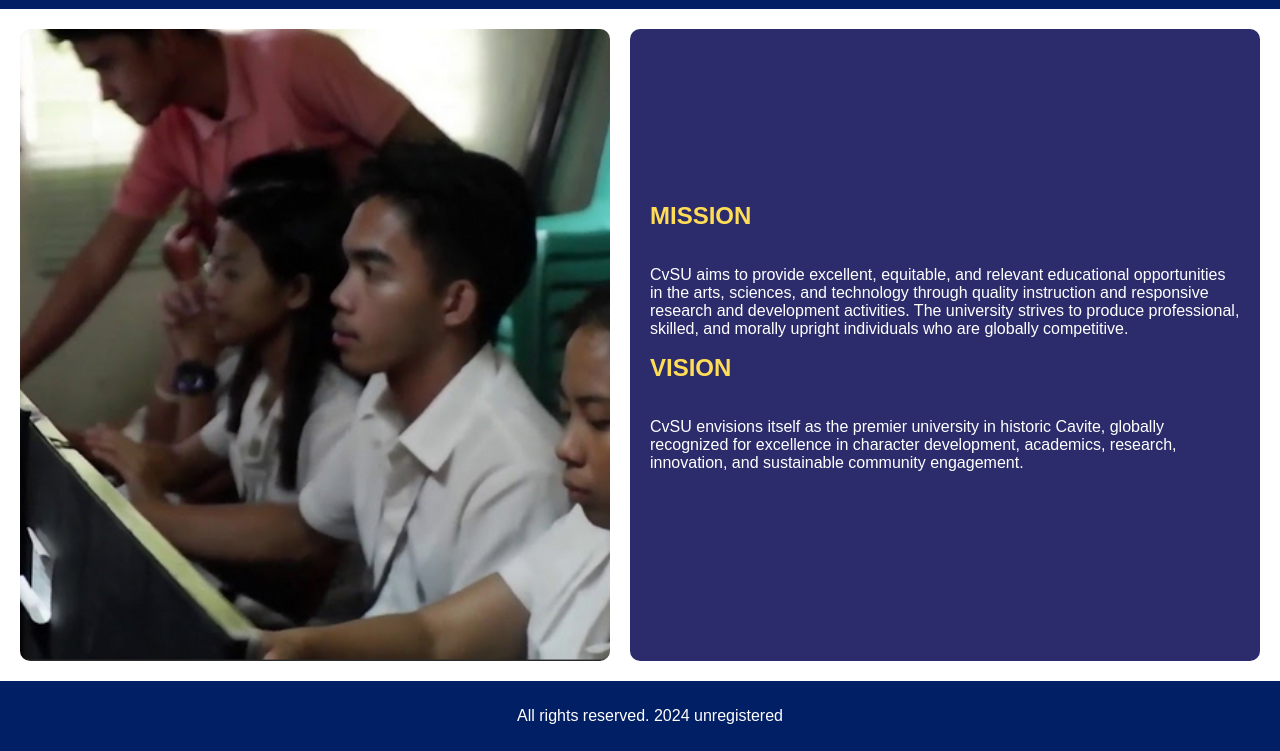
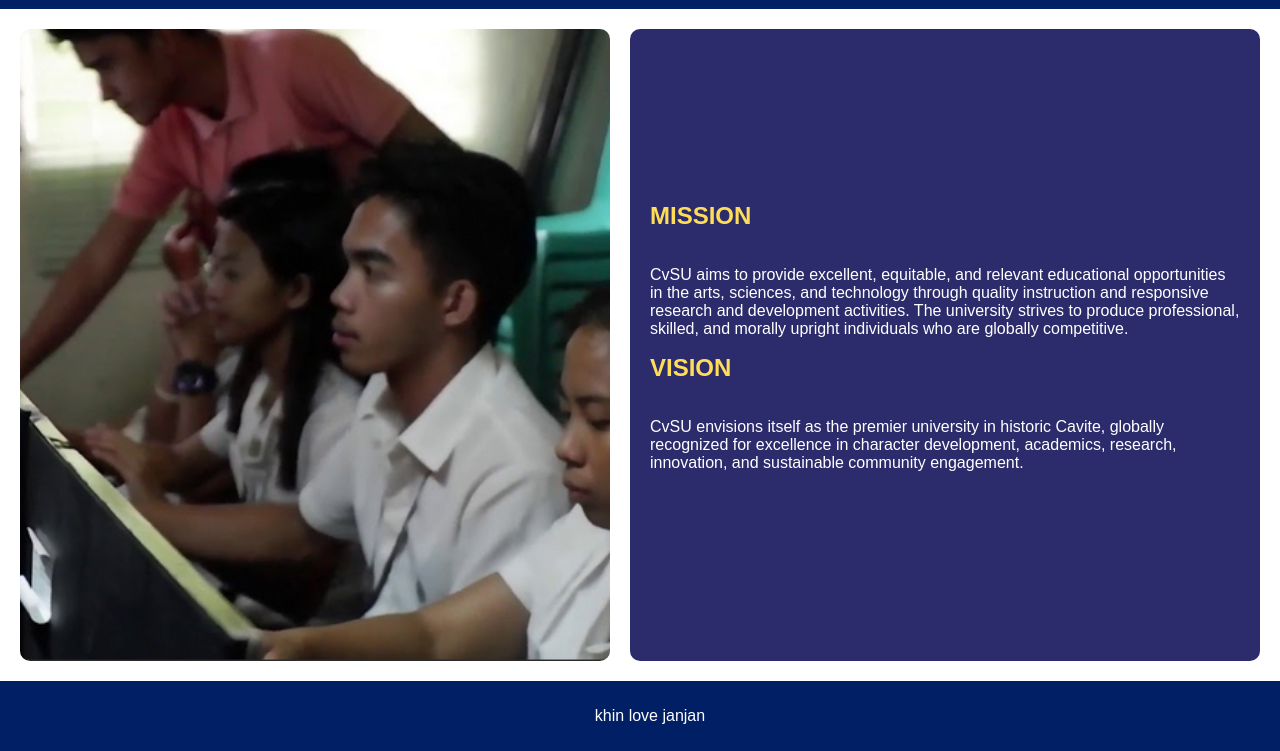
Before and after one commit to Yoks113/TEST1, a plain HTML site: page Homepage.html in a window 1280 px wide. Shown: the part 49-800 px from the top of the page. Drawn offline with Linux system fonts and the light colour scheme.

Commit message:
Update Homepage.html

```diff
--- a/Homepage.html
+++ b/Homepage.html
@@ -28,7 +28,7 @@
     </div>
 
     <footer>
-        <p>All rights reserved. 2024 unregistered</p>
+        <p>khin love janjan</p>
     </footer>
 
     <script src="script.js"></script>
```
